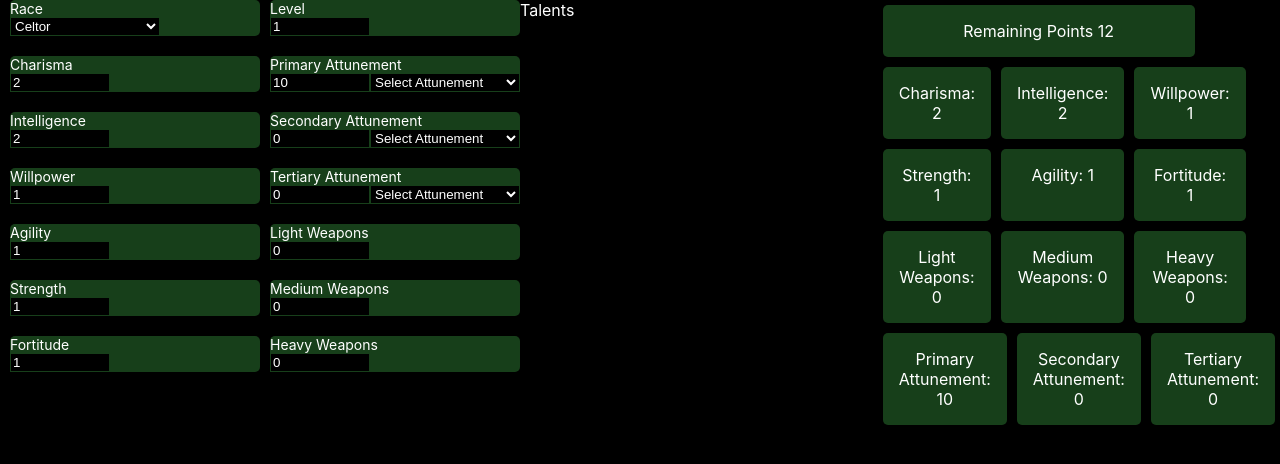
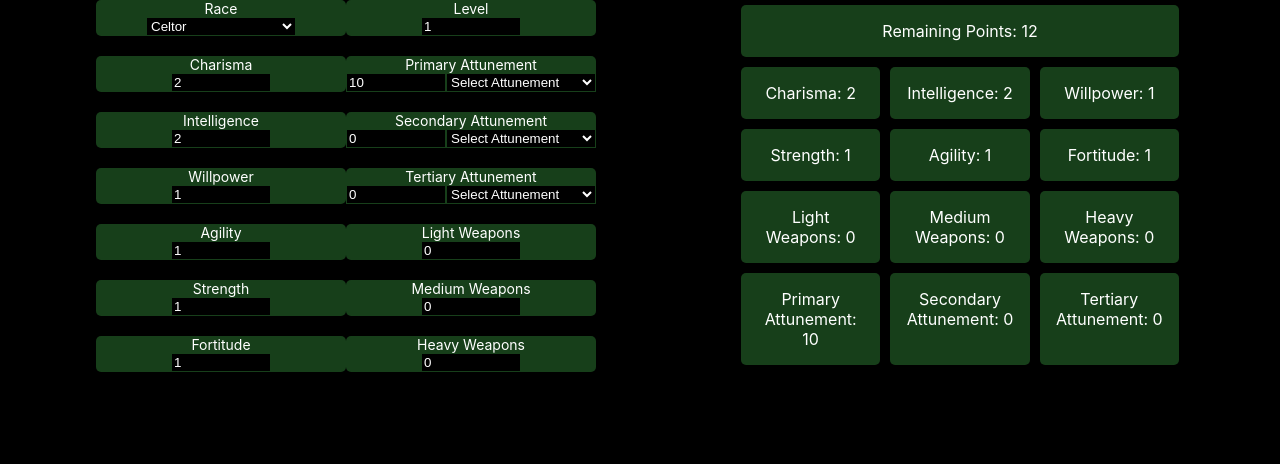
Before and after one commit to RedalarHouseVoid/Deepwoken-Build, a React (Create React App) app: page / in a window 1280 px wide. Shown: the top 464 px of the page. Built offline with nearby package versions, Linux system fonts and the light colour scheme.

Commit message:
Split page to two halves
Made changes to only have two columns. Want to make it so entire page is covered by two halves

```diff
--- a/src/App.css
+++ b/src/App.css
@@ -1,5 +1,20 @@
+
+.points {
 
 
+  margin-left: auto;
+  margin-right: auto;
+  margin-bottom: auto;
+
+}
+.Input {
+
+
+
+  margin-left: auto;
+  margin-right: auto;
+  margin-bottom: auto;
+}
 body {
   background-color: black;
   color: white
@@ -17,9 +32,9 @@
 
 .main {
   display: grid;
-  grid-template-columns: 1fr 1fr 1fr;
-  align-content: center;
-  justify-content: center;
+  grid-template-columns: 1fr 1fr;
+
+
 
 }
 .Display {
@@ -29,13 +44,21 @@
 
 }
 .col {
-
-  width: 33%;
+  width: 50%;
 }
 .MainInputs {
   display: grid;
   grid-template-columns: 1fr 1fr
 }
+.points {
+  width: 70%;
+}
+.Input {
+  width: 70%;
+
+
+}
+
 select {
   box-sizing: border-box;
   border: 1px solid rgb(23, 63, 26);
@@ -48,13 +71,14 @@
 
 .attr {
   font-size: 14px;
-  position: relative;
+
   background-color: rgb(23, 63, 26);
   border-radius: 5px;
   border: rgb(23, 63, 26) 4px;
   width: 250px;
   margin-bottom: 20px;
-  margin-left: 10px;
+
+  text-align: center;
 
 }
 .AttunementDisplay {
@@ -64,9 +88,7 @@
   grid-template-columns: 1fr 1fr 1fr
 
 }
-.points {
-  width: 80%;
-}
+
 
 p {
   box-shadow: 0 4px 8px 0 rgba(0, 0, 0, 0.2); /* this adds the "card" effect */
--- a/src/App.js
+++ b/src/App.js
@@ -377,11 +377,6 @@
  }, [raceValue, prevRace]);
 
 
-    return (
-    <div className="App">
-      <div class='main'>
-
-      <div class='col Input'>
 
 
 
@@ -391,6 +386,11 @@
 
 
 
+ return (
+    <div className="App">
+      <div class='main'>
+
+      <div class='col Input'>
 
 <div class='MainInputs'>
 
@@ -707,12 +707,10 @@
 
         </div>
 
-      <div class='col Talents'>
-        Talents
-       </div>
+
 
       <div class='col points'>
-      <p>   Remaining Points {
+      <p>   Remaining Points: {
             (levelValue * 5 + 25 )
              - (Number(lightWeaponValue)
               + Number(mediumWeaponValue)
```
